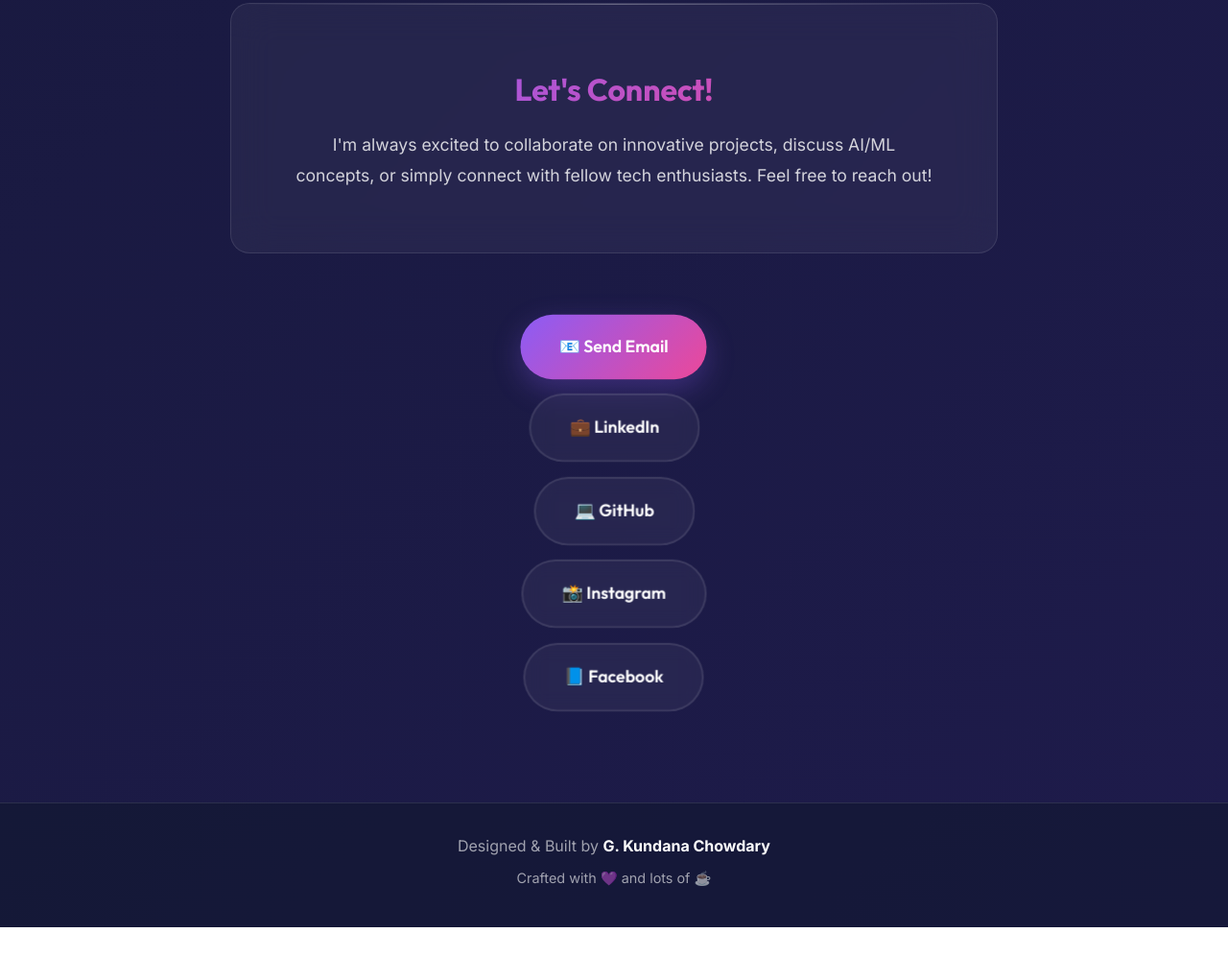
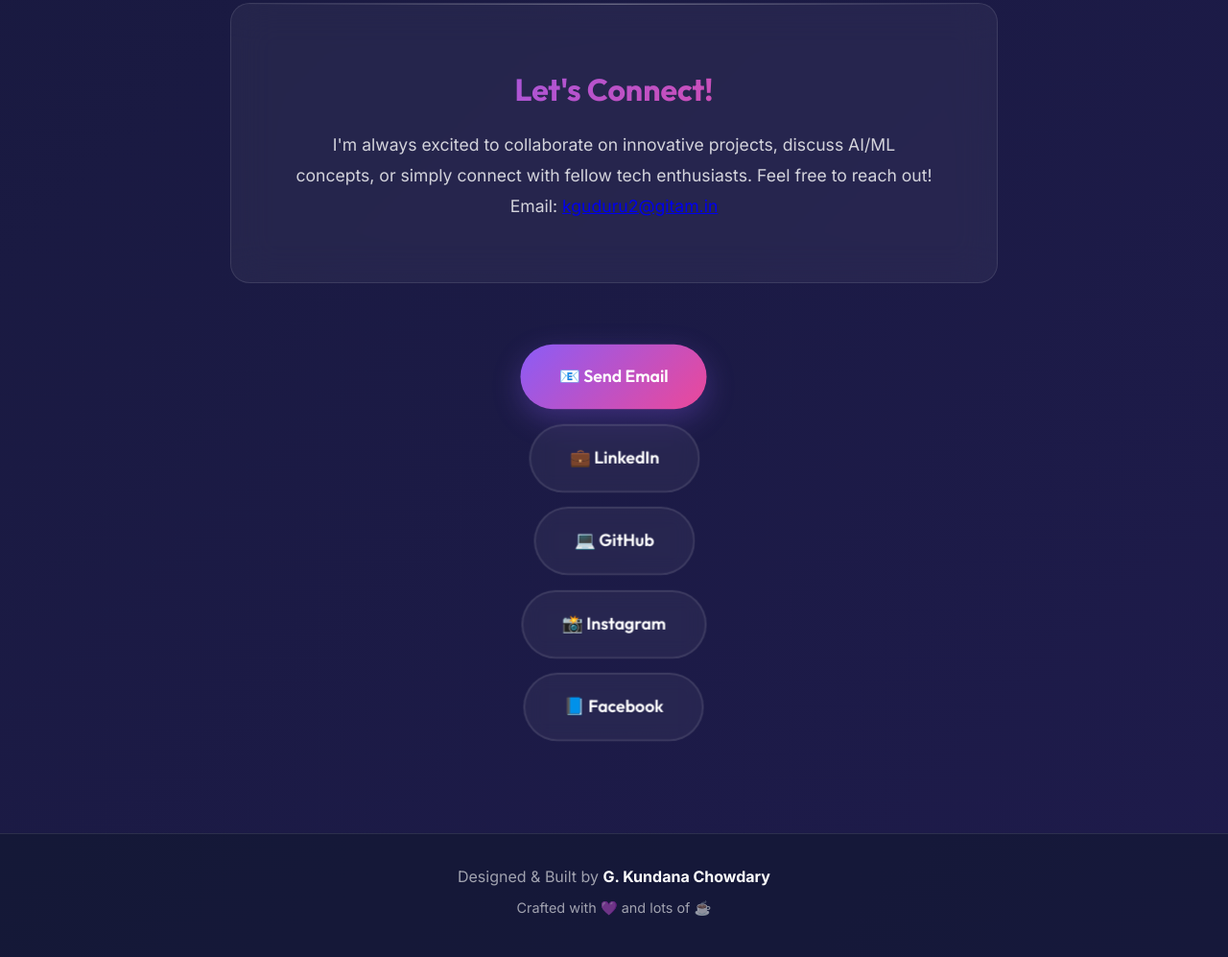
Before and after one commit to Kundana301/Portfolio, a plain HTML site: page index.html in a window 1280 px wide. Shown: the part 5060-6057 px from the top of the page at 96% size. Before the commit the page ends 6026 px from the top, so only its background shows below. Drawn offline with Linux system fonts and the light colour scheme; animation ran at ten frames a second.

```diff
--- a/index.html
+++ b/index.html
@@ -508,9 +508,10 @@
                         I'm always excited to collaborate on innovative projects, discuss AI/ML concepts,
                         or simply connect with fellow tech enthusiasts. Feel free to reach out!
                     </p>
+                    <p class="contact-email">Email: <a href="mailto:kguduru2@gitam.in">kguduru2@gitam.in</a></p>
                 </div>
                 <div class="contact-buttons">
-                    <a href="mailto:kundana.chowdary@example.com" class="jelly-button primary large">
+                    <a href="mailto:kguduru2@gitam.in" class="jelly-button primary large">
                         <span>📧 Send Email</span>
                     </a>
                     <a href="https://www.linkedin.com/in/kundana-chowdary-aaa830293" target="_blank" rel="noopener noreferrer" class="jelly-button secondary large">
```
